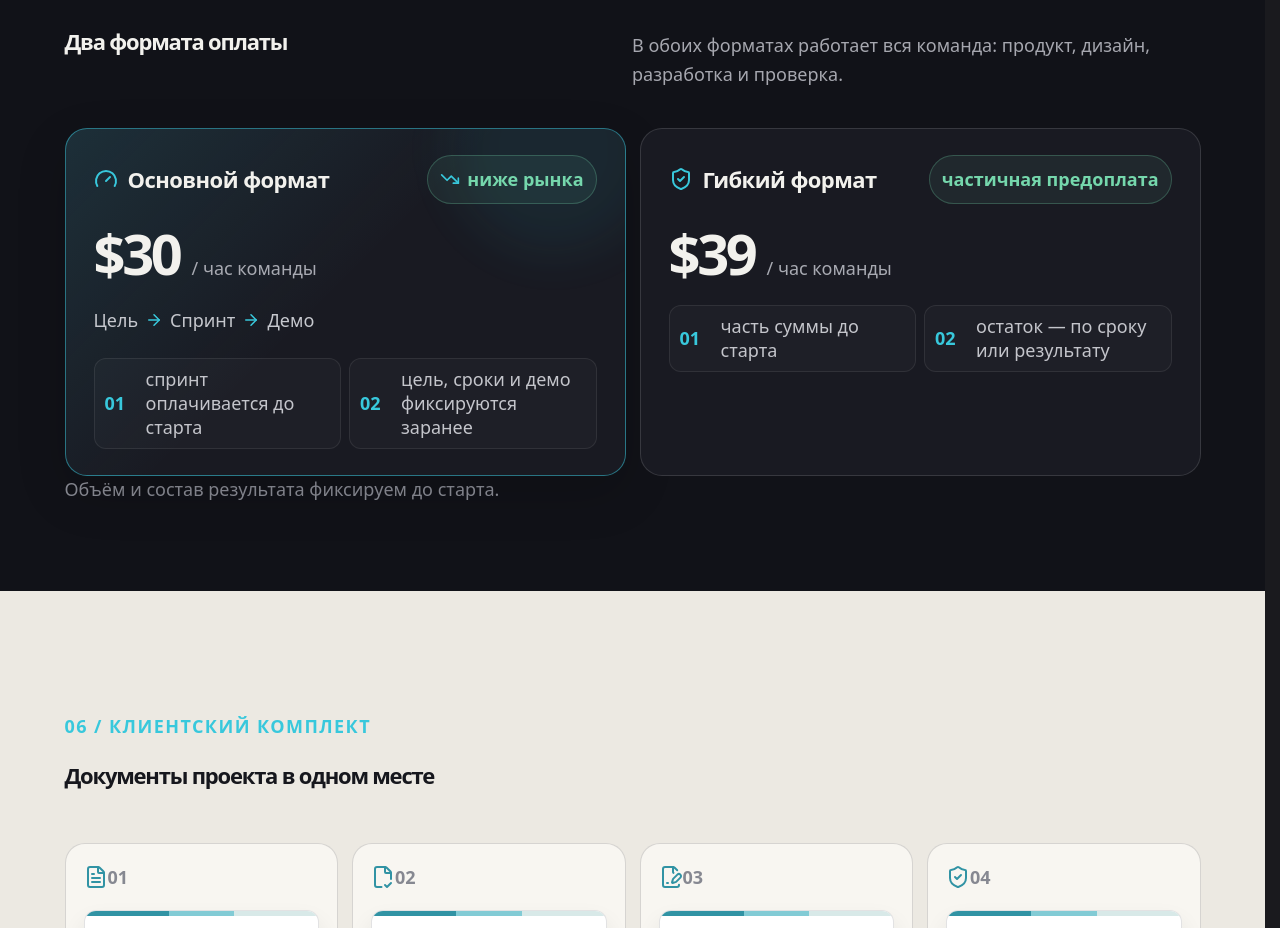
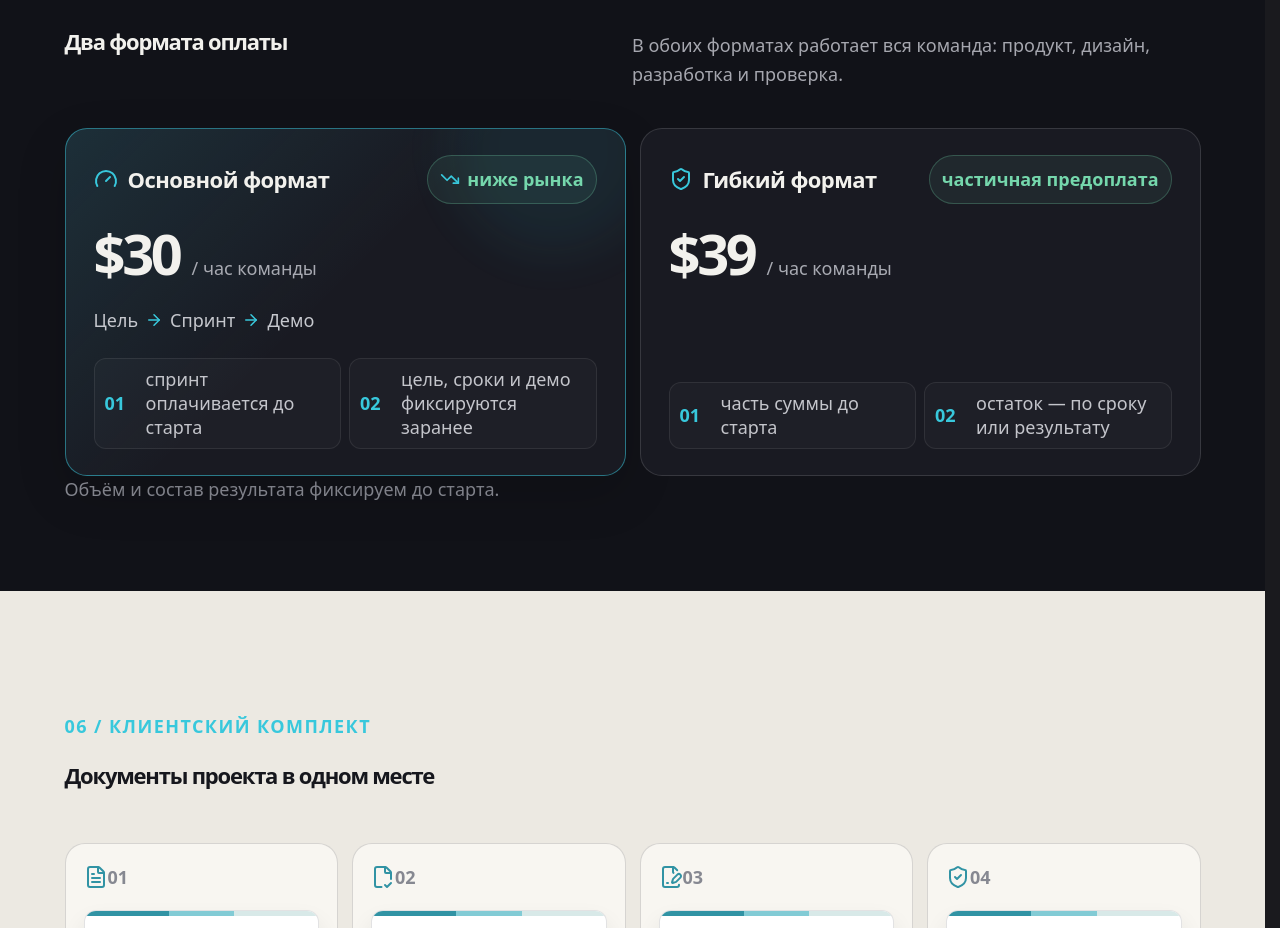
Before and after one commit to arar228/memora-solutions, a React (Vite) app: page / in a window 1280 px wide. Shown: the part 5463-6391 px from the top of the page. Built offline with nearby package versions, Linux system fonts and the light colour scheme.

Commit message:
fix(portfolio): align payment terms

```diff
--- a/src/pages/Creator/CreatorPage.css
+++ b/src/pages/Creator/CreatorPage.css
@@ -283,7 +283,7 @@
 
 .portfolio-section--offer { padding-block: 88px; }
 .portfolio-pricing { display: grid; grid-template-columns: 1fr 1fr; gap: 14px; margin-top: 38px; }
-.portfolio-pricing article { position: relative; min-width: 0; overflow: hidden; padding: 26px 28px; border: 1px solid var(--portfolio-line); border-radius: 22px; background: var(--portfolio-panel); }
+.portfolio-pricing article { position: relative; display: flex; min-width: 0; overflow: hidden; flex-direction: column; padding: 26px 28px; border: 1px solid var(--portfolio-line); border-radius: 22px; background: var(--portfolio-panel); }
 .portfolio-pricing article.is-primary { border-color: rgba(56,200,220,.52); background: linear-gradient(135deg,rgba(56,200,220,.12),transparent 48%),var(--portfolio-panel); box-shadow: 0 18px 50px rgba(0,0,0,.16); }
 .portfolio-pricing article.is-primary::after { content: ''; position: absolute; top: -90px; right: -40px; width: 210px; height: 210px; border-radius: 50%; background: rgba(56,200,220,.1); filter: blur(26px); animation: portfolio-price-glow 5.4s ease-in-out infinite; }
 .portfolio-pricing header { position: relative; z-index: 1; display: flex; flex-wrap: wrap; align-items: center; justify-content: space-between; gap: 12px; }
@@ -297,7 +297,7 @@
 .portfolio-pricing__flow { display: flex; flex-wrap: wrap; align-items: center; gap: 7px; margin-top: 22px; }
 .portfolio-pricing__flow > span { display: inline-flex; align-items: center; gap: 7px; color: #c6c8ce; }
 .portfolio-pricing__flow svg { color: var(--portfolio-cyan); }
-.portfolio-pricing ul { display: grid; grid-template-columns: repeat(2,minmax(0,1fr)); gap: 8px; margin: 22px 0 0; padding: 0; list-style: none; }
+.portfolio-pricing ul { display: grid; grid-template-columns: repeat(2,minmax(0,1fr)); gap: 8px; margin: auto 0 0; padding: 22px 0 0; list-style: none; }
 .portfolio-pricing li { display: grid; grid-template-columns: 32px minmax(0,1fr); align-items: center; gap: 9px; min-height: 54px; padding: 8px 10px; border: 1px solid rgba(255,255,255,.08); border-radius: 12px; background: rgba(255,255,255,.025); }
 .portfolio-pricing li > span { color: var(--portfolio-cyan); font-weight: 800; }
 .portfolio-pricing li p { margin: 0; color: #c4c5cb; line-height: 1.35; }
```
